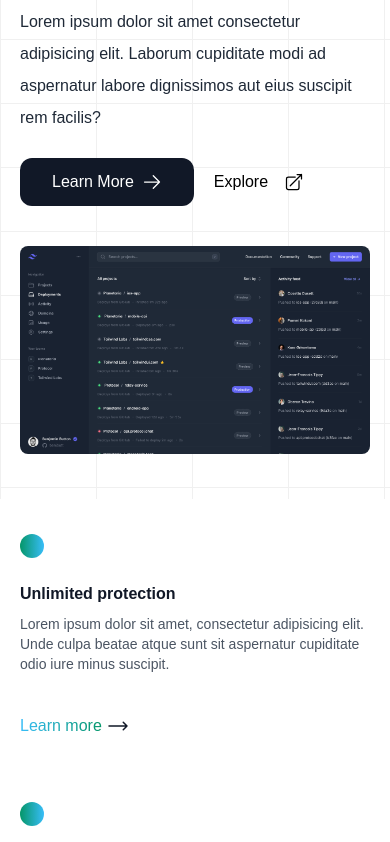
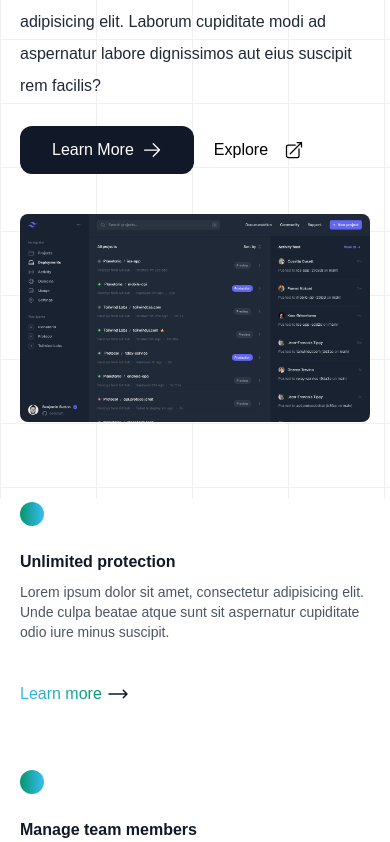
Before and after one commit to Uti-Favour/Personal-UI-Library, a website: page hero.html in a window 390 px wide. Shown: the part 345-1187 px from the top of the page. Drawn offline with nearby package versions, Linux system fonts and the light colour scheme.

Commit message:
Hero section positioning modification

```diff
--- a/hero.html
+++ b/hero.html
@@ -210,7 +210,7 @@
 </header>
 
 
-      <section class="mt-16 lg:mt-20 lg:flex lg:space-x-20 lg:mx-16 mx-5 relative">
+      <section class="mt-8 lg:mt-20 lg:flex lg:space-x-20 lg:mx-16 mx-5 relative">
 
 
         <!-- Content goes here -->
```
